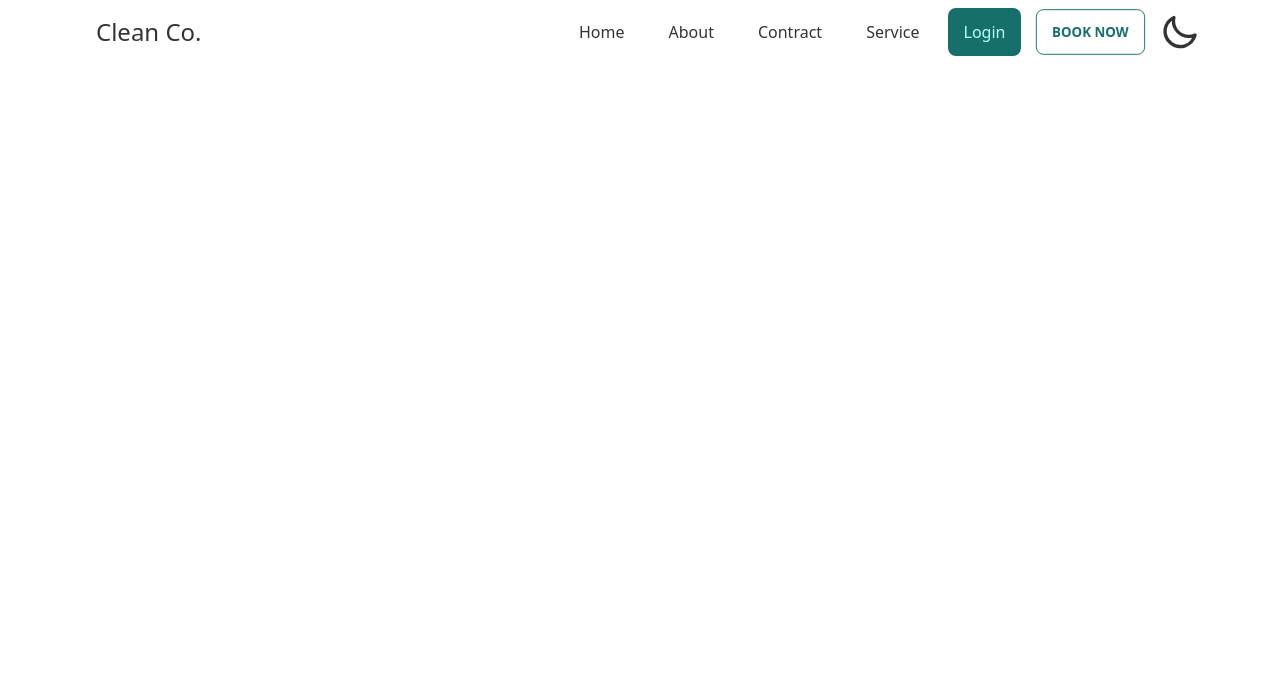
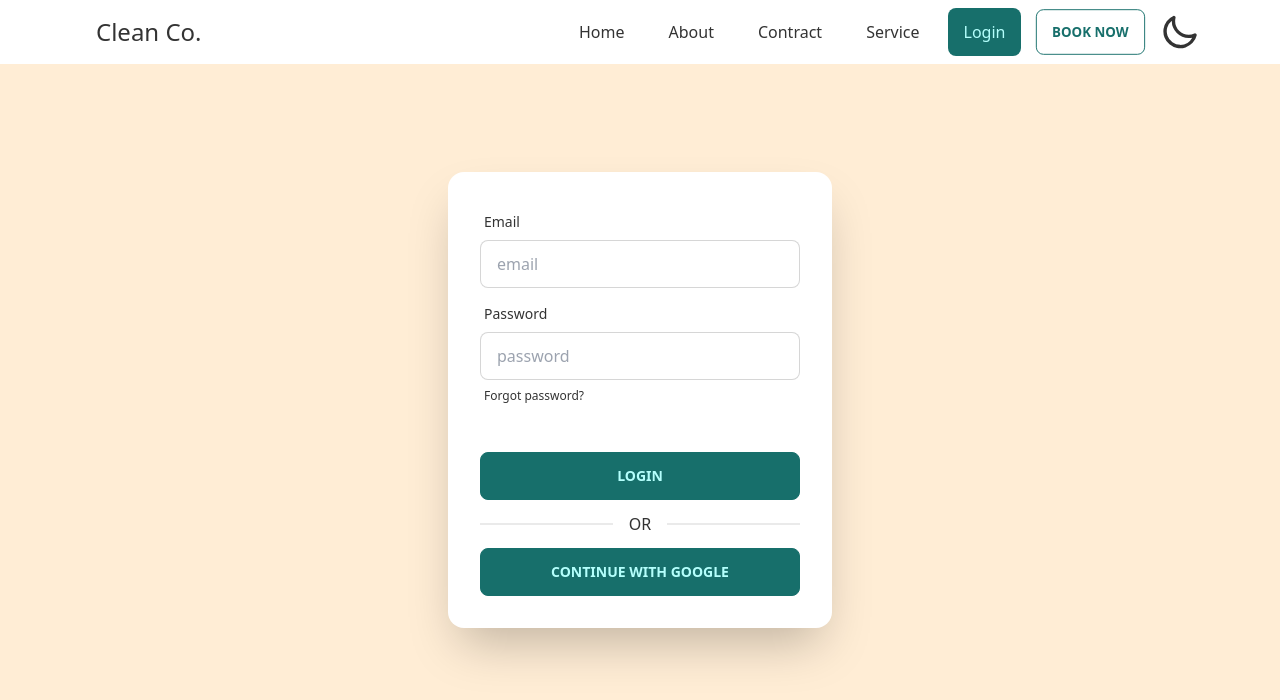
Before and after one commit to nurulamin092/clean-co-client, a React (Create React App) app: page /login in a window 1280 px wide. Shown: the top 700 px of the page. Built offline with nearby package versions, Linux system fonts and the light colour scheme.

Commit message:
privet router added

```diff
--- a/src/App.js
+++ b/src/App.js
@@ -5,7 +5,8 @@
 import AOS from 'aos';
 import 'aos/dist/aos.css';
 import { useEffect } from "react";
-
+import PrivetRoute from "./authentication/PrivetRoute";
+import Service from './pages/Service';
 function App() {
   useEffect(() => {
     AOS.init();
@@ -19,6 +20,9 @@
             publicRouter.map(({ path, Component }, index) => (
               <Route key={index} path={path} element={<Component />} />))
           }
+          <Route element={<PrivetRoute />}>
+            <Route path="service" element={<Service />} ></Route>
+          </Route>
         </Routes>
       </Navbar>
     </>
--- /dev/null
+++ b/src/authentication/PrivetRoute.js
@@ -0,0 +1,13 @@
+import React from 'react';
+import { Navigate, Outlet, useLocation } from 'react-router-dom';
+
+const PrivetRoute = () => {
+    const user = false;
+    const location = useLocation();
+    if (!user) {
+        return <Navigate to="/login" state={{ from: location }} replace />
+    }
+    return <Outlet />;
+};
+
+export default PrivetRoute;
--- a/src/pages/Login.js
+++ b/src/pages/Login.js
@@ -2,8 +2,37 @@
 
 const Login = () => {
     return (
-        <div>
-            <h1>This is login</h1>
+        <div className='flex justify-center bg-accent items-center h-screen'>
+
+            <div class="card flex-shrink-0 w-full max-w-sm shadow-2xl bg-base-100">
+                <div class="card-body">
+                    <div class="form-control">
+                        <label class="label">
+                            <span class="label-text">Email</span>
+                        </label>
+                        <input type="text" placeholder="email" class="input input-bordered" />
+                    </div>
+                    <div class="form-control">
+                        <label class="label">
+                            <span class="label-text">Password</span>
+                        </label>
+                        <input type="text" placeholder="password" class="input input-bordered" />
+                        <label class="label">
+                            <a href="#" class="label-text-alt link link-hover">Forgot password?</a>
+                        </label>
+                    </div>
+                    <div class="form-control mt-6">
+
+                    </div>
+                    <div class="flex flex-col w-full border-opacity-50">
+                        <button class="btn btn-primary">Login</button>
+                        <div class="divider">OR</div>
+                        <button className='btn btn-primary'>Continue With Google </button>
+
+                    </div>
+                </div>
+            </div>
+
         </div>
     );
 };
--- a/src/routes/publicRouters.js
+++ b/src/routes/publicRouters.js
@@ -1,13 +1,12 @@
 import Home from '../pages/Home/Home';
 import Contract from '../pages/Contract';
-import Service from '../pages/Service';
 import About from '../pages/About';
 import Login from '../pages/Login';
 
 export const publicRouter = [
     { path: "/", name: "Home", Component: Home },
     { path: "/about", name: "About", Component: About },
-    { path: "/service", name: "Service", Component: Service },
+    // { path: "/service", name: "Service", Component: Service },
     { path: "/contract", name: "Contract", Component: Contract },
     { path: "/login", name: "Login", Component: Login },
 ]
```
